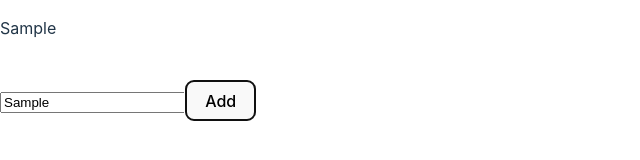
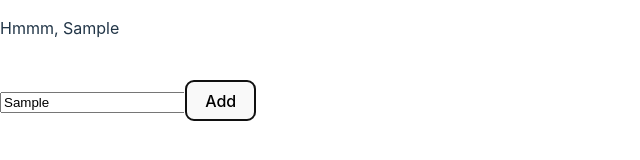
Before and after one commit to zulfathihanafi/test-vite, a React (Vite) app: page / in a window 1280 px wide. Both pictures are taken after typing "Sample" into the empty fields and a click on the button "Add". Shown: the top 160 px of the page, without its empty margins (0-640 px from the left). Built offline with nearby package versions, Linux system fonts and the light colour scheme.

Commit message:
push test

```diff
--- a/src/App.jsx
+++ b/src/App.jsx
@@ -10,7 +10,7 @@ function App() {
         return(
           <>
           <p>
-            {data}
+            Hmmm, {data}
           </p>
           <br />
           </>
```
